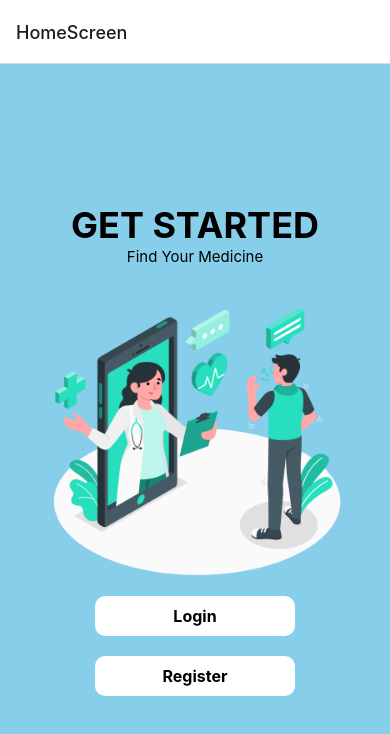
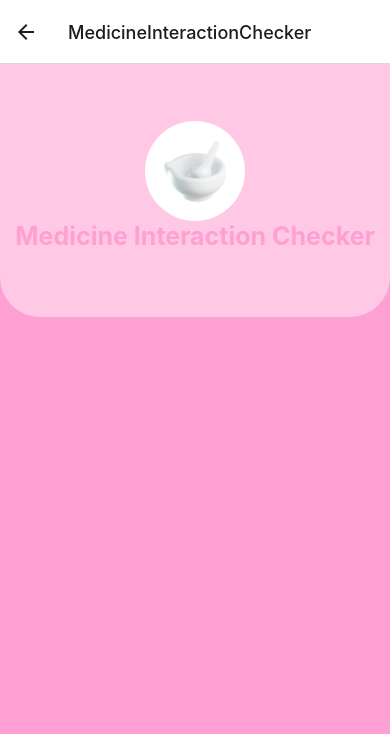
Before and after one commit to rileighlee/MEDI_ALERT, a React Native app: screen /MedicineInteractionChecker in a window 390 px wide. Shown: the top 734 px of the page. Built offline with nearby package versions, Linux system fonts and the light colour scheme.

Commit message:
comparer

```diff
--- a/App.js
+++ b/App.js
@@ -9,6 +9,7 @@ import SignUpScreen from './Tabs/SignUpScreen';
 import MedicineDetails from './Tabs/MedicineDetails';
 import Vitamins from './Tabs/Vitamins';
 import MedicineLists from './Tabs/Medicinelists';
+import MedicineInteractionChecker from './Tabs/MedicineInteractionChecker';
 
 
 const Stack = createStackNavigator();
@@ -26,6 +27,7 @@ const App = () => {
         <Stack.Screen name="MedicineDetails" component={MedicineDetails} />
         <Stack.Screen name="Vitamins" component={Vitamins} />
         <Stack.Screen name="MedicineLists" component={MedicineLists} />
+        <Stack.Screen name="MedicineInteractionChecker" component={MedicineInteractionChecker} />
       </Stack.Navigator>
     </NavigationContainer>
   );
--- a/Tabs/Homepage.js
+++ b/Tabs/Homepage.js
@@ -87,7 +87,7 @@ const HomePage = () => {
           <View style={styles.circleBackground}>
             <TouchableOpacity
               style={styles.icon}
-              onPress={() => navigation.navigate('MedicineComparer')}
+              onPress={() => navigation.navigate('MedicineInteractionChecker')}
             >
               <Image source={require('../assets/comparing.png')} style={styles.iconImage} />
             </TouchableOpacity>
--- /dev/null
+++ b/Tabs/MedicineInteractionChecker.js
@@ -0,0 +1,59 @@
+import React from 'react';
+import { View, Text, Image, StyleSheet, Dimensions } from 'react-native';
+
+const { height: screenHeight } = Dimensions.get('window');
+
+const MedicineInteractionChecker = () => {
+  return (
+    <View style={styles.container}>
+      <View style={styles.upperHalf}>
+        <View style={styles.logoBackground}>
+          <Image source={require('../assets/comparing.png')} style={styles.logo} />
+        </View>
+        <Text style={styles.title}>Medicine Interaction Checker</Text>
+      </View>
+      <View style={styles.lowerHalf}>
+        {/* Add your components for the lower half here */}
+      </View>
+    </View>
+  );
+};
+
+const styles = StyleSheet.create({
+  container: {
+    flex: 1,
+    backgroundColor: '#FFA0D2',
+  },
+  upperHalf: {
+    height: screenHeight * 0.3,
+    justifyContent: 'center',
+    backgroundColor: '#FFC8E5',
+    alignItems: 'center',
+    borderBottomLeftRadius: 40,
+    borderBottomRightRadius: 40,
+  },
+  logoBackground: {
+    width: 100,
+    height: 100,
+    backgroundColor: 'white',
+    borderRadius: 50,
+    alignItems: 'center',
+    justifyContent: 'center',
+  },
+  logo: {
+    width: 80,
+    height: 80,
+    resizeMode: 'cover',
+  },
+  lowerHalf: {
+    paddingHorizontal: 20,
+  },
+  title: {
+    fontSize: 25,
+    fontWeight: 'bold',
+    marginBottom: 10,
+    color: '#FFA0D2',
+  },
+});
+
+export default MedicineInteractionChecker;
--- a/Tabs/Medicinelists.js
+++ b/Tabs/Medicinelists.js
@@ -82,6 +82,7 @@ const MedicineLists = ({ navigation }) => {
 const styles = StyleSheet.create({
   container: {
     flex: 1,
+    backgroundColor: '#FADEFF',
   },
   upperHalf: {
     height: screenHeight * 0.3,
@@ -105,8 +106,6 @@ const styles = StyleSheet.create({
     resizeMode: 'cover',
   },
   lowerHalf: {
-    backgroundColor: '#FADEFF',
-    flex: 1,
     paddingHorizontal: 20,
     marginTop: 10,
   },
```
